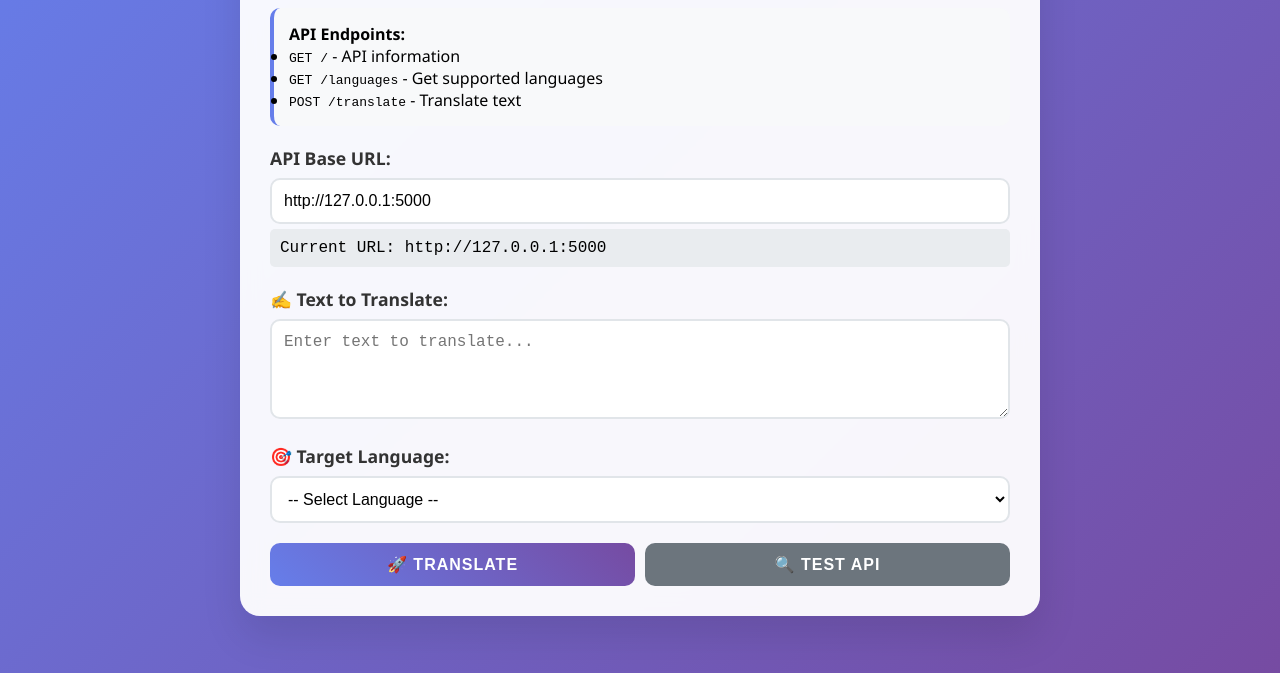
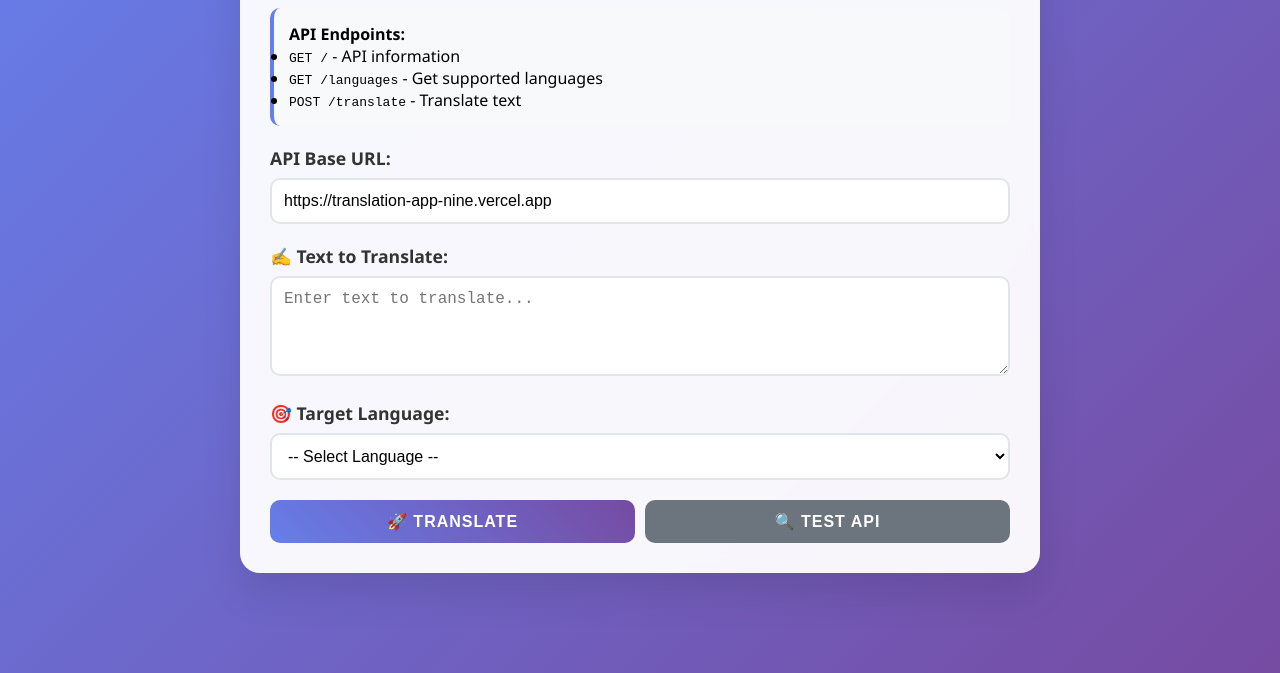
Before and after one commit to Zain-Shafique/translation-app, a plain HTML site: page static/form.html in a window 1280 px wide. Shown: the part 127-800 px from the top of the page. Drawn offline with Linux system fonts and the light colour scheme.

Commit message:
Update form.html

```diff
--- a/static/form.html
+++ b/static/form.html
@@ -191,10 +191,7 @@
 
         <div class="form-group url-input">
             <label for="api_url">API Base URL:</label>
-            <input type="url" id="api_url" placeholder="Enter your deployed API URL" value="http://127.0.0.1:5000">
-            <div class="url-display">
-                Current URL: <span id="current_url">http://127.0.0.1:5000</span>
-            </div>
+            <input type="url" id="api_url" placeholder="Enter your deployed API URL" value="https://translation-app-nine.vercel.app">
         </div>
 
         <form id="translation-form">
```
